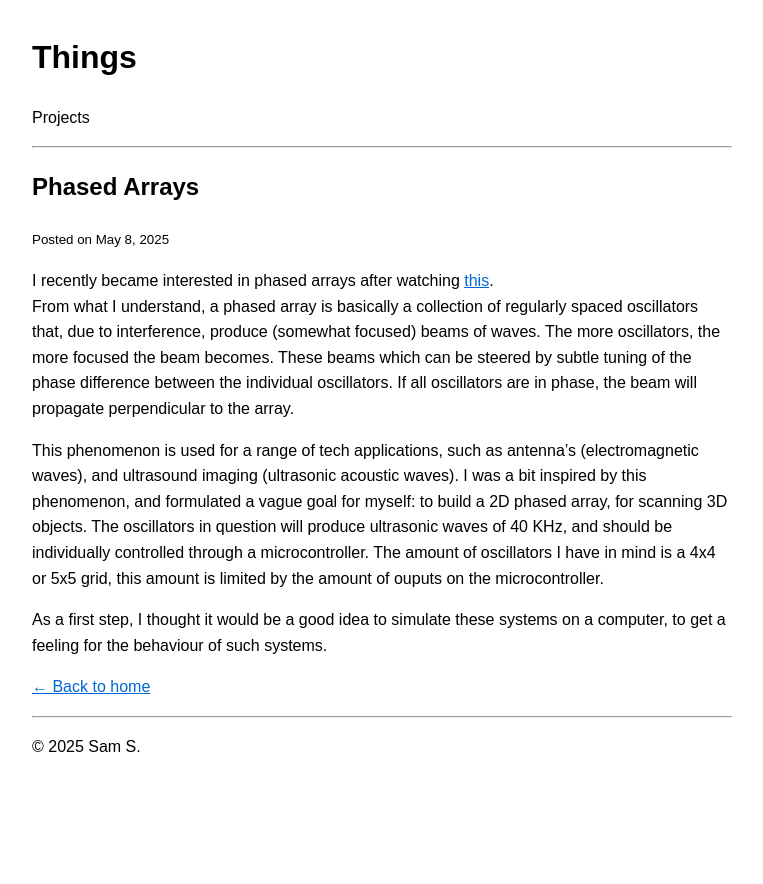
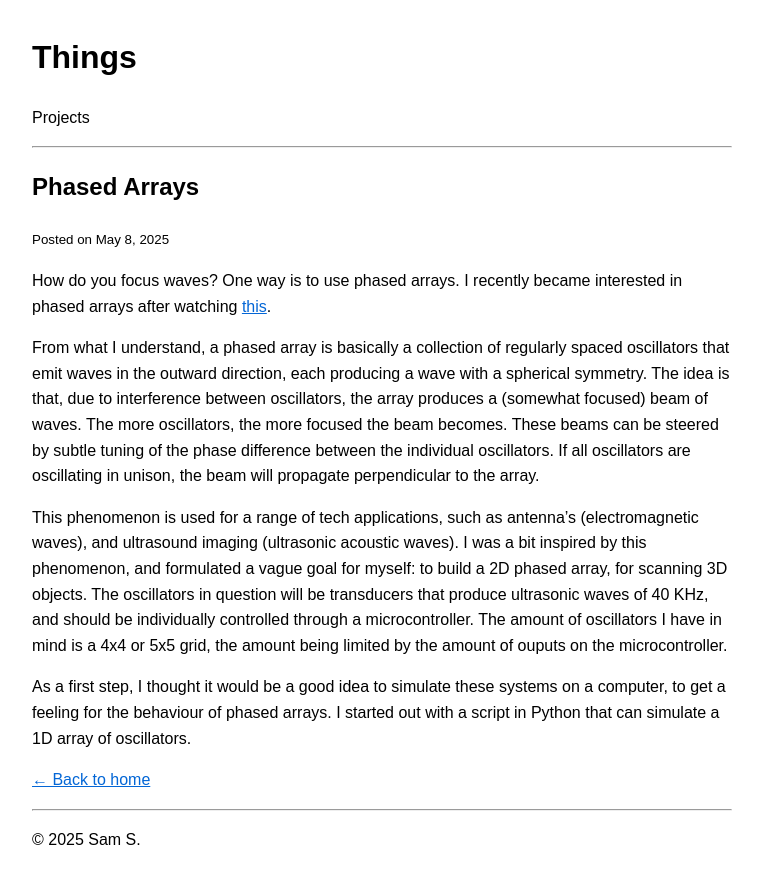
Before and after one commit to samman350/samman350.github.io, a Jekyll site: the page built from _posts/2025-05-08-phased-arrays.md, in a window 1280 px wide. Shown: the top 884 px of the page, without its empty margins (258-1021 px from the left). Built offline with Jekyll 4.4.1, drawn with Linux system fonts in a browser that asks for light colours.

Commit message:
Update 2025-05-08-phased-arrays.md

```diff
--- a/_posts/2025-05-08-phased-arrays.md
+++ b/_posts/2025-05-08-phased-arrays.md
@@ -5,9 +5,11 @@ date:   2025-05-08 10:00:00 +0200
 tags:   [oscillators]
 ---
 
+How do you focus waves? One way is to use phased arrays.
 I recently became interested in phased arrays after watching [this](https://youtu.be/z4uxC7ISd-c?si=QM6bxZAGs_SjXdXq).
-From what I understand, a phased array is basically a collection of regularly spaced oscillators that, due to interference, produce (somewhat focused) beams of waves. The more oscillators, the more focused the beam becomes. These beams which can be steered by subtle tuning of the phase difference between the individual oscillators. If all oscillators are in phase, the beam will propagate perpendicular to the array.
 
-This phenomenon is used for a range of tech applications, such as antenna's (electromagnetic waves), and ultrasound imaging (ultrasonic acoustic waves). I was a bit inspired by this phenomenon, and formulated a vague goal for myself: to build a 2D phased array, for scanning 3D objects. The oscillators in question will produce ultrasonic waves of 40 KHz, and should be individually controlled through a microcontroller. The amount of oscillators I have in mind is a 4x4 or 5x5 grid, this amount is limited by the amount of ouputs on the microcontroller.
+From what I understand, a phased array is basically a collection of regularly spaced oscillators that emit waves in the outward direction, each producing a wave with a spherical symmetry. The idea is that, due to interference between oscillators, the array produces a (somewhat focused) beam of waves. The more oscillators, the more focused the beam becomes. These beams can be steered by subtle tuning of the phase difference between the individual oscillators. If all oscillators are oscillating in unison, the beam will propagate perpendicular to the array.
 
-As a first step, I thought it would be a good idea to simulate these systems on a computer, to get a feeling for the behaviour of such systems.
+This phenomenon is used for a range of tech applications, such as antenna's (electromagnetic waves), and ultrasound imaging (ultrasonic acoustic waves). I was a bit inspired by this phenomenon, and formulated a vague goal for myself: to build a 2D phased array, for scanning 3D objects. The oscillators in question will be transducers that produce ultrasonic waves of 40 KHz, and should be individually controlled through a microcontroller. The amount of oscillators I have in mind is a 4x4 or 5x5 grid, the amount being limited by the amount of ouputs on the microcontroller.
+
+As a first step, I thought it would be a good idea to simulate these systems on a computer, to get a feeling for the behaviour of phased arrays. I started out with a script in Python that can simulate a 1D array of oscillators.
```
